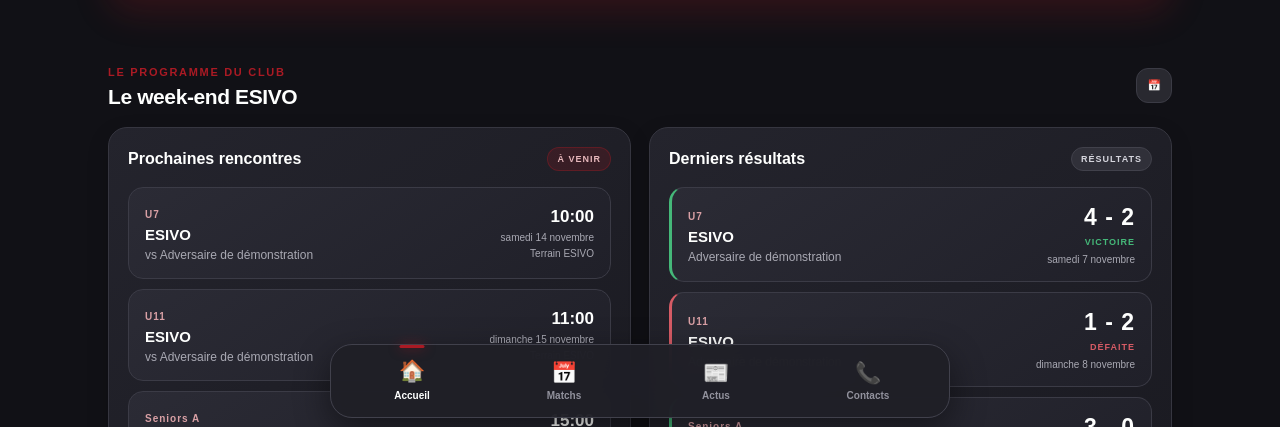
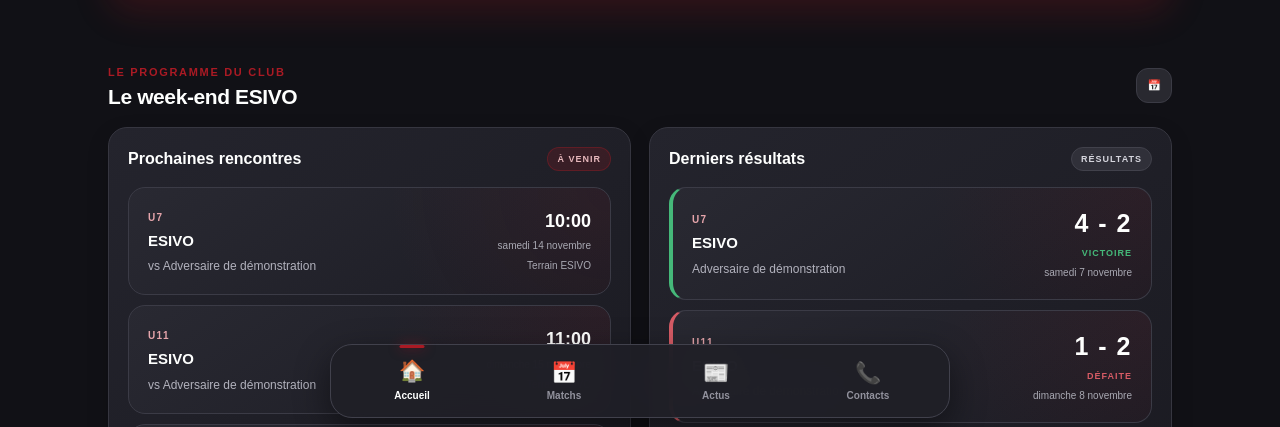
Before and after one commit to vicentegrard/ESIVO, a plain HTML site: page index.html in a window 1280 px wide. Shown: the part 370-797 px from the top of the page. Drawn offline with Linux system fonts and the light colour scheme.

Commit message:
Amélioration des cartes de matchs et résultats ESIVO

```diff
--- a/index.html
+++ b/index.html
@@ -897,32 +897,40 @@ body {
 }
 /* CARTES DES RENCONTRES */
 
+/* CARTES MATCHS ET RÉSULTATS — VERSION PREMIUM */
+
 .weekend-match,
 .weekend-result {
   display: flex;
   justify-content: space-between;
   align-items: center;
   gap: 15px;
-  padding: 16px;
-  background: linear-gradient(145deg, #2B2B35, #202029);
+  padding: 19px;
+  background:
+    radial-gradient(circle at 100% 0%, rgba(170,26,36,.09), transparent 45%),
+    linear-gradient(145deg, #292932, #1C1C24);
   border: 1px solid #3B3B46;
-  border-radius: 15px;
-  transition: transform .2s ease, border-color .2s ease;
+  border-radius: 17px;
+  transition: transform .2s ease, border-color .2s ease, box-shadow .2s ease;
+  position: relative;
+  overflow: hidden;
 }
 
 .weekend-match:hover,
 .weekend-result:hover {
-  transform: translateY(-2px);
-  border-color: #AA1A24;
+  transform: translateY(-3px);
+  border-color: rgba(170,26,36,.75);
+  box-shadow: 0 10px 25px rgba(0,0,0,.2);
 }
 
 .match-team {
   display: inline-block;
-  color: #D9A0A5;
+  color: #E6A5AB;
   font-size: 10px;
-  font-weight: 800;
-  letter-spacing: 1px;
-  margin-bottom: 6px;
+  font-weight: 900;
+  letter-spacing: 1.4px;
+  margin-bottom: 8px;
+  text-transform: uppercase;
 }
 
 .weekend-match strong,
@@ -930,25 +938,29 @@ body {
   display: block;
   color: #FEFFFE;
   font-size: 15px;
-  font-weight: 800;
+  font-weight: 850;
+  line-height: 1.35;
 }
 
 .match-opponent {
   display: block;
-  color: #A9A9B3;
+  color: #B2B2BD;
   font-size: 12px;
-  margin-top: 5px;
+  margin-top: 6px;
+  line-height: 1.5;
 }
 
 .match-info,
 .result-score {
   flex-shrink: 0;
   text-align: right;
+  min-width: 75px;
 }
 
 .match-info strong {
   color: #FEFFFE;
-  font-size: 17px;
+  font-size: 18px;
+  font-weight: 900;
 }
 
 .match-info span,
@@ -957,24 +969,26 @@ body {
   display: block;
   color: #A9A9B3;
   font-size: 10px;
-  margin-top: 5px;
+  margin-top: 6px;
+  line-height: 1.4;
 }
 
 .result-score > strong {
-  font-size: 23px;
-  letter-spacing: 1px;
+  font-size: 25px;
+  font-weight: 900;
+  letter-spacing: 1.5px;
 }
 
 .result-score span {
   display: inline-block;
-  margin-top: 5px;
+  margin-top: 7px;
   font-size: 9px;
-  font-weight: 800;
+  font-weight: 900;
   letter-spacing: 1px;
 }
 
 .match-win {
-  border-left: 3px solid #45B879;
+  border-left: 4px solid #45B879;
 }
 
 .match-win .result-score span {
@@ -982,7 +996,7 @@ body {
 }
 
 .match-draw {
-  border-left: 3px solid #D9A441;
+  border-left: 4px solid #D9A441;
 }
 
 .match-draw .result-score span {
@@ -990,7 +1004,7 @@ body {
 }
 
 .match-loss {
-  border-left: 3px solid #D65B65;
+  border-left: 4px solid #D65B65;
 }
 
 .match-loss .result-score span {
@@ -1000,7 +1014,7 @@ body {
 @media (max-width: 400px) {
   .weekend-match,
   .weekend-result {
-    padding: 13px;
+    padding: 14px;
     gap: 8px;
   }
 
@@ -1009,8 +1023,13 @@ body {
     font-size: 13px;
   }
 
+  .match-info,
+  .result-score {
+    min-width: 65px;
+  }
+
   .result-score > strong {
-    font-size: 19px;
+    font-size: 21px;
   }
 }
 
```
